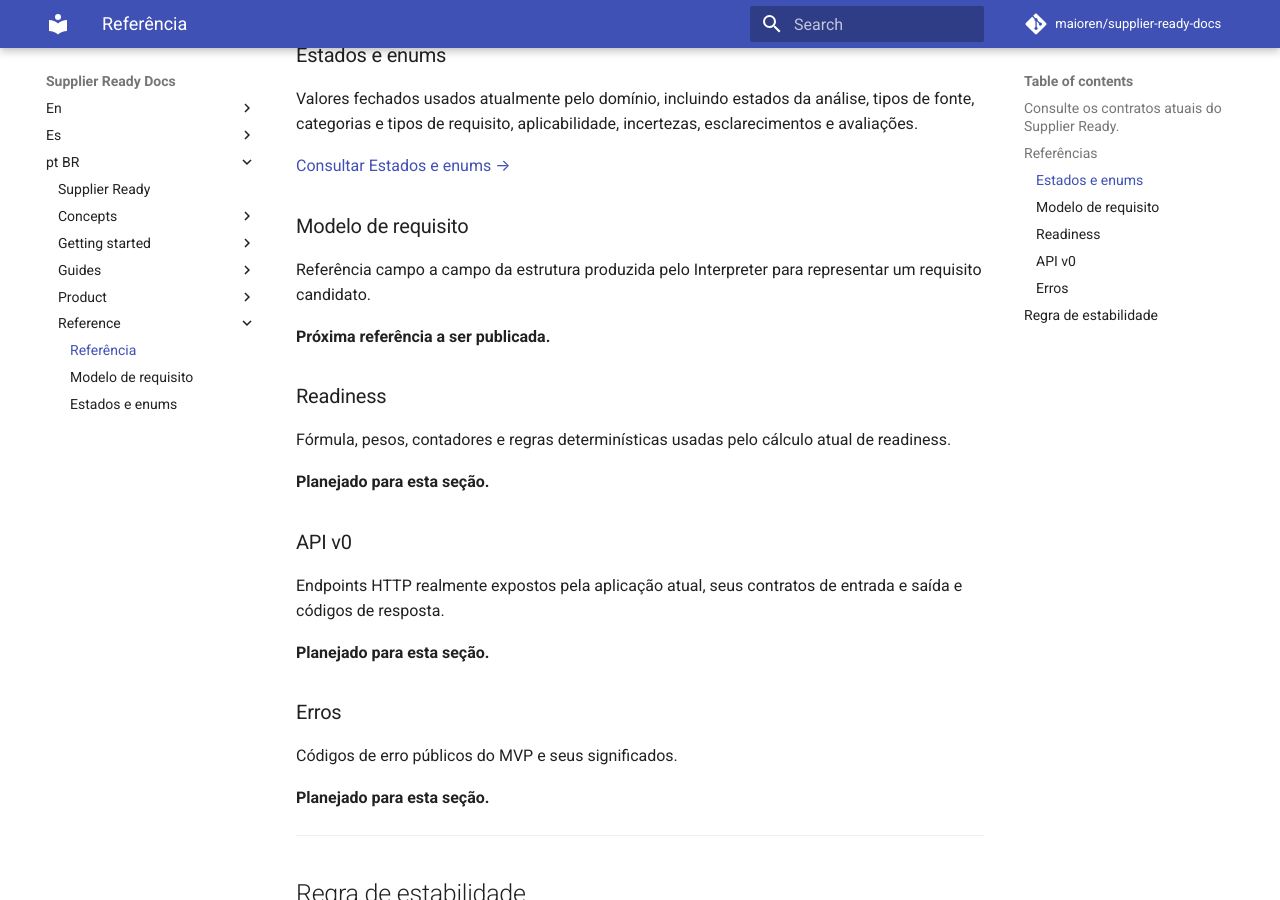
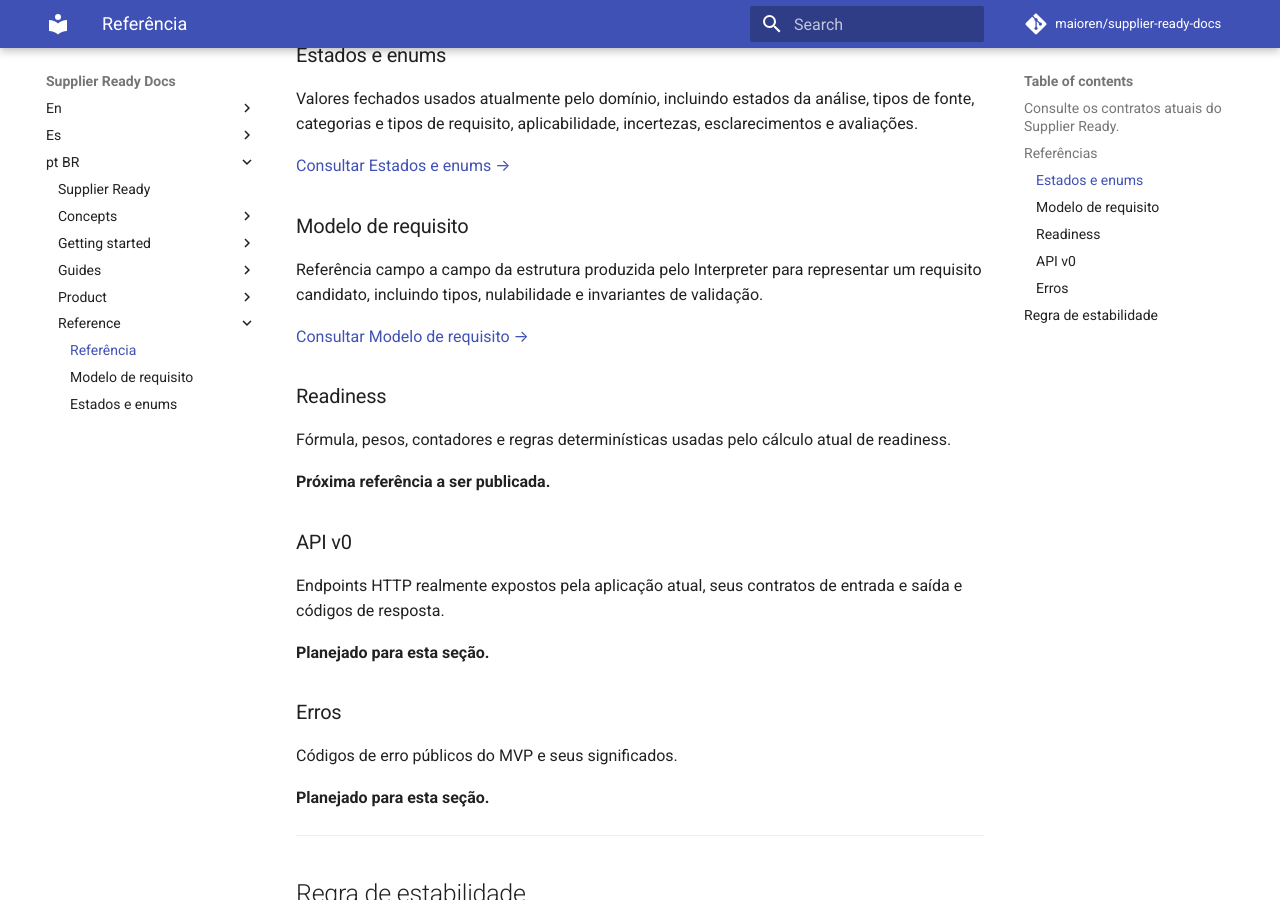
Before and after one commit to maioren/supplier-ready-docs, an MkDocs documentation site: the page built from docs/pt-BR/reference/index.md, in a window 1280 px wide and 900 px high, scrolled down 535 px. Built offline with MkDocs 1.6.1 and Material for MkDocs 9.7.7, drawn with Linux system fonts in a browser that asks for light colours; comment, search, counter and statistics services are not loaded.

Commit message:
docs: link requirement model reference

```diff
--- a/docs/pt-BR/reference/index.md
+++ b/docs/pt-BR/reference/index.md
@@ -22,15 +22,15 @@ Valores fechados usados atualmente pelo domínio, incluindo estados da análise,
 
 ### Modelo de requisito
 
-Referência campo a campo da estrutura produzida pelo Interpreter para representar um requisito candidato.
+Referência campo a campo da estrutura produzida pelo Interpreter para representar um requisito candidato, incluindo tipos, nulabilidade e invariantes de validação.
 
-**Próxima referência a ser publicada.**
+[Consultar Modelo de requisito →](requirement-model.md)
 
 ### Readiness
 
 Fórmula, pesos, contadores e regras determinísticas usadas pelo cálculo atual de readiness.
 
-**Planejado para esta seção.**
+**Próxima referência a ser publicada.**
 
 ### API v0
 
```
